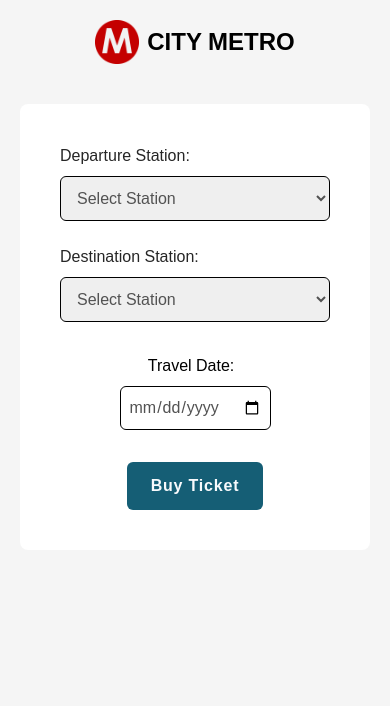
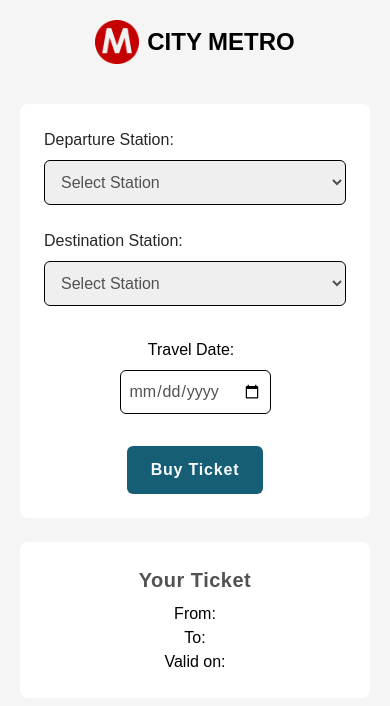
Before and after one commit to EdwinSch/react-train-tickets-app, a React (Vite) app: page / in a window 390 px wide. Shown: the top 706 px of the page. Built offline with nearby package versions, Linux system fonts and the light colour scheme; a web font is replaced by a local one.

Commit message:
global context + ticket component

```diff
--- a/src/App.jsx
+++ b/src/App.jsx
@@ -1,11 +1,13 @@
 import Header from "./components/Header";
 import Form from "./components/Form";
+import Ticket from "./components/Ticket";
 
 function App() {
   return (
     <>
       <Header />
       <Form />
+      <Ticket />
     </>
   );
 }
--- a/src/components/Form.jsx
+++ b/src/components/Form.jsx
@@ -1,10 +1,15 @@
 import stations from "../data";
-import { useState } from "react";
+import { useGlobalContext } from "../context";
 
 const Form = () => {
-  const [departure, setDeparture] = useState("");
-  const [destination, setDestination] = useState("");
-  const [date, setDate] = useState("");
+  const {
+    departure,
+    setDeparture,
+    destination,
+    setDestination,
+    date,
+    setDate,
+  } = useGlobalContext();
 
   const handleDepartureSelect = (event) => {
     const selectedDeparture = stations.find((station) => {
@@ -39,11 +44,19 @@ const Form = () => {
 
     // Format date
 
+    // Reset Inputs
+    // setDeparture("");
+    // setDestination("");
+    // setDate("");
+
     console.log(departure, destination, date);
   };
 
   return (
-    <form className="bg-white mt-10 p-10 rounded-lg" onSubmit={handleSubmit}>
+    <form
+      className="bg-white mt-10 p-6 md:p-10 rounded-lg"
+      onSubmit={handleSubmit}
+    >
       <div
         id="container"
         className="flex flex-col md:flex-row justify-center gap-6 md:gap-12 "
--- /dev/null
+++ b/src/components/Ticket.jsx
@@ -0,0 +1,21 @@
+import { useGlobalContext } from "../context";
+
+const Ticket = () => {
+  const { departure, destination, date } = useGlobalContext();
+  return (
+    <div
+      id="ticket-container"
+      className="bg-white mt-6 p-6 md:p-10 rounded-lg text-center"
+    >
+      <h2 className="capitalize text-neutral-600 text-xl font-semibold tracking-wide">
+        your ticket
+      </h2>
+      <div id="ticket" className="mt-2">
+        <p>From: {departure.stopName}</p>
+        <p>To: {destination.stopName}</p>
+        <p>Valid on: {date}</p>
+      </div>
+    </div>
+  );
+};
+export default Ticket;
--- /dev/null
+++ b/src/context.jsx
@@ -0,0 +1,29 @@
+import { useContext, useState } from "react";
+import { createContext } from "react";
+
+const GlobalContext = createContext();
+
+export const useGlobalContext = () => useContext(GlobalContext);
+
+const AppContext = ({ children }) => {
+  const [departure, setDeparture] = useState("");
+  const [destination, setDestination] = useState("");
+  const [date, setDate] = useState("");
+
+  return (
+    <GlobalContext.Provider
+      value={{
+        departure,
+        setDeparture,
+        destination,
+        setDestination,
+        date,
+        setDate,
+      }}
+    >
+      {children}
+    </GlobalContext.Provider>
+  );
+};
+
+export default AppContext;
--- a/src/main.jsx
+++ b/src/main.jsx
@@ -2,10 +2,15 @@ import React from "react";
 import ReactDOM from "react-dom/client";
 import App from "./App.jsx";
 
+// Global Styles
 import "./global-styles.css";
+// Context
+import AppContext from "./context.jsx";
 
 ReactDOM.createRoot(document.getElementById("root")).render(
   <React.StrictMode>
-    <App />
+    <AppContext>
+      <App />
+    </AppContext>
   </React.StrictMode>
 );
```
